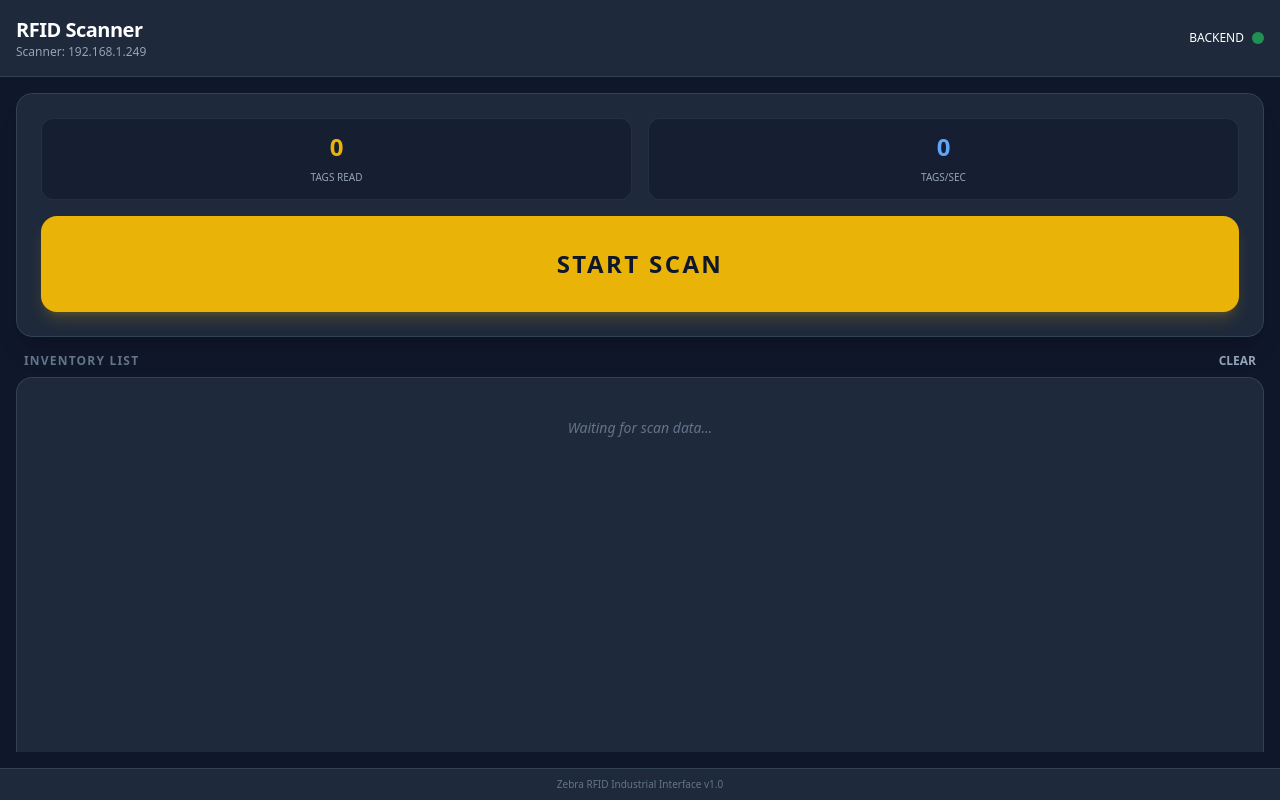
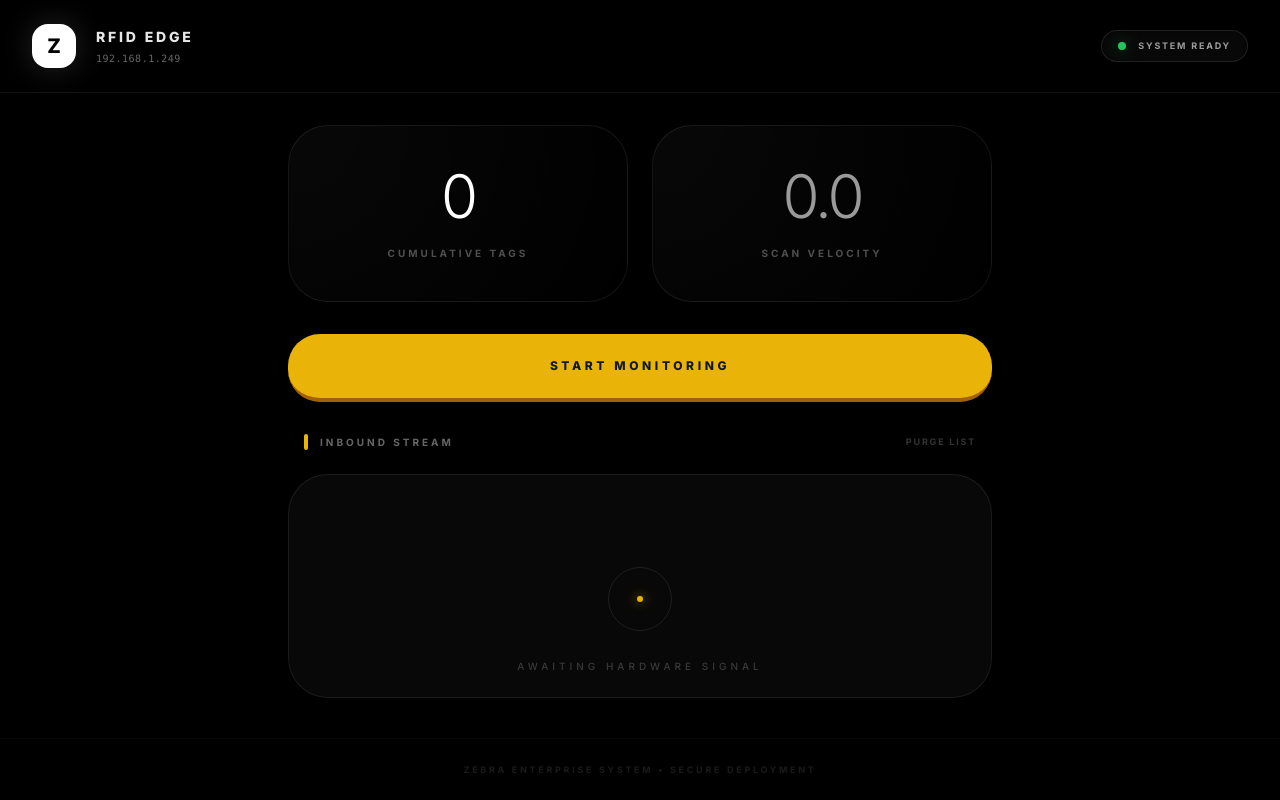
Before and after one commit to DISTinTheHouse/Scanner-Zebra-RFID, a Django app: page / in a window 1280 px wide. Run offline with Django 5.2, Linux system fonts and the light colour scheme; some libraries are stand-ins or nearby versions.

Commit message:
Redesign UI/UX: Implement professional minimalist dark mode inspired by Vercel and Apple
Co-authored-by: Junie <junie@jetbrains.com>

```diff
--- a/templates/rfid/landing.html
+++ b/templates/rfid/landing.html
@@ -3,75 +3,108 @@
 <head>
     <meta charset="UTF-8">
     <meta name="viewport" content="width=device-width, initial-scale=1.0, maximum-scale=1.0, user-scalable=no">
-    <title>Zebra RFID Scanner</title>
+    <title>Zebra RFID | Professional</title>
     <script src="https://cdn.tailwindcss.com"></script>
+    <link rel="preconnect" href="https://fonts.googleapis.com">
+    <link rel="preconnect" href="https://fonts.gstatic.com" crossorigin>
+    <link href="https://fonts.googleapis.com/css2?family=Inter:wght@300;400;500;600;700;800&family=JetBrains+Mono:wght@400;500&display=swap" rel="stylesheet">
     <style>
-        /* Prevents text selection which can be annoying on handhelds during rapid interaction */
         body {
+            font-family: 'Inter', sans-serif;
             -webkit-user-select: none;
-            -moz-user-select: none;
-            -ms-user-select: none;
             user-select: none;
             overscroll-behavior: none;
+            background-color: #000;
         }
+        .font-mono { font-family: 'JetBrains Mono', monospace; }
+        .glass {
+            background: rgba(255, 255, 255, 0.03);
+            backdrop-filter: blur(20px);
+            border: 1px solid rgba(255, 255, 255, 0.08);
+        }
+        .stat-card {
+            background: radial-gradient(circle at top left, rgba(255,255,255,0.03), transparent);
+        }
+        ::-webkit-scrollbar { width: 4px; }
+        ::-webkit-scrollbar-track { background: transparent; }
+        ::-webkit-scrollbar-thumb { background: rgba(255, 255, 255, 0.1); border-radius: 10px; }
+
+        @keyframes subtle-float {
+            0%, 100% { transform: translateY(0); }
+            50% { transform: translateY(-5px); }
+        }
+        .float { animation: subtle-float 4s ease-in-out infinite; }
     </style>
 </head>
-<body class="bg-slate-900 text-white font-sans flex flex-col h-screen overflow-hidden">
+<body class="text-white flex flex-col h-screen overflow-hidden selection:bg-yellow-500/30">
 
-    <!-- Header / Status Bar -->
-    <header class="bg-slate-800 p-4 border-b border-slate-700 flex justify-between items-center shrink-0">
-        <div>
-            <h1 class="text-xl font-bold tracking-tight">RFID Scanner</h1>
-            <p id="eb-status" class="text-xs text-slate-400">Scanner: 192.168.1.249</p>
+    <!-- Top Navigation -->
+    <header class="px-8 py-6 flex justify-between items-center border-b border-white/[0.08] bg-black/60 backdrop-blur-xl sticky top-0 z-50">
+        <div class="flex items-center gap-5">
+            <div class="w-11 h-11 bg-white text-black rounded-2xl flex items-center justify-center font-black text-xl shadow-[0_0_30px_rgba(255,255,255,0.15)]">
+                Z
+            </div>
+            <div>
+                <h1 class="text-sm font-extrabold tracking-[0.2em] uppercase text-white/90">RFID Edge</h1>
+                <p id="eb-status" class="text-[10px] text-white/40 font-mono mt-1 tracking-wider">192.168.1.249</p>
+            </div>
         </div>
-        <div id="rfid-status-indicator" class="flex items-center gap-2">
-            <span class="text-xs font-medium uppercase">Backend</span>
-            <div id="status-dot" class="w-3 h-3 rounded-full bg-green-500 animate-pulse"></div>
+        <div id="rfid-status-indicator" class="flex items-center gap-3 px-4 py-2 bg-white/[0.03] border border-white/[0.1] rounded-full shadow-inner">
+            <div id="status-dot" class="w-2 h-2 rounded-full bg-green-500 shadow-[0_0_15px_rgba(34,197,94,0.5)]"></div>
+            <span class="text-[9px] font-bold tracking-[0.2em] text-white/60 uppercase">System Ready</span>
         </div>
     </header>
 
-    <!-- Main Content / Controls -->
-    <main class="flex-1 overflow-y-auto p-4 flex flex-col gap-4">
+    <!-- Content Engine -->
+    <main class="flex-1 overflow-y-auto flex flex-col max-w-3xl mx-auto w-full">
 
-        <!-- Hero Action Section -->
-        <section class="bg-slate-800 rounded-2xl p-6 border border-slate-700 shadow-xl flex flex-col items-center justify-center text-center">
-            <div id="stats" class="mb-4 grid grid-cols-2 gap-4 w-full">
-                <div class="bg-slate-900/50 p-3 rounded-xl border border-slate-700/50">
-                    <span class="block text-2xl font-black text-yellow-500" id="tag-count">0</span>
-                    <span class="text-[10px] uppercase text-slate-400">Tags Read</span>
-                </div>
-                <div class="bg-slate-900/50 p-3 rounded-xl border border-slate-700/50">
-                    <span class="block text-2xl font-black text-blue-400" id="read-rate">0</span>
-                    <span class="text-[10px] uppercase text-slate-400">Tags/Sec</span>
-                </div>
+        <!-- Metrics Display -->
+        <section class="p-8 grid grid-cols-2 gap-6">
+            <div class="glass stat-card rounded-[2.5rem] p-10 flex flex-col items-center justify-center text-center transition-transform hover:scale-[1.02] duration-500">
+                <span class="text-6xl font-extralight tracking-tighter leading-none" id="tag-count">0</span>
+                <span class="text-[10px] font-bold uppercase tracking-[0.3em] text-white/30 mt-5">Cumulative Tags</span>
             </div>
+            <div class="glass stat-card rounded-[2.5rem] p-10 flex flex-col items-center justify-center text-center transition-transform hover:scale-[1.02] duration-500">
+                <span class="text-6xl font-extralight tracking-tighter leading-none text-white/60" id="read-rate">0.0</span>
+                <span class="text-[10px] font-bold uppercase tracking-[0.3em] text-white/30 mt-5">Scan Velocity</span>
+            </div>
+        </section>
 
-            <button id="scan-btn" class="w-full py-8 rounded-2xl bg-yellow-500 text-slate-900 text-2xl font-black uppercase tracking-widest active:scale-95 transition-transform shadow-lg shadow-yellow-500/20">
-                Start Scan
+        <!-- Command Center -->
+        <section class="px-8 pb-8">
+            <button id="scan-btn" class="w-full py-6 rounded-[2rem] bg-yellow-500 text-slate-900 text-xs font-black uppercase tracking-[0.3em] transition-all duration-300 hover:shadow-[0_0_60px_-15px_rgba(234,179,8,0.4)] active:scale-[0.97] border-b-4 border-yellow-700 active:border-b-0">
+                Start Monitoring
             </button>
         </section>
 
-        <!-- Results List -->
-        <section class="flex-1 flex flex-col min-h-0">
-            <div class="flex justify-between items-center mb-2 px-2">
-                <h2 class="text-xs font-bold uppercase text-slate-500 tracking-widest">Inventory List</h2>
-                <button id="clear-btn" class="text-xs font-bold text-slate-400 hover:text-white uppercase">Clear</button>
+        <!-- Data Stream -->
+        <section class="flex-1 flex flex-col min-h-0 px-8 pb-10">
+            <div class="flex justify-between items-center mb-6 px-4">
+                <div class="flex items-center gap-3">
+                    <div class="w-1 h-4 bg-yellow-500 rounded-full"></div>
+                    <h2 class="text-[10px] font-bold uppercase tracking-[0.3em] text-white/40">Inbound Stream</h2>
+                </div>
+                <button id="clear-btn" class="text-[9px] font-bold text-white/20 hover:text-white uppercase tracking-[0.2em] transition-all hover:tracking-[0.3em]">Purge List</button>
             </div>
 
-            <div id="results-container" class="flex-1 bg-slate-800 rounded-t-2xl border-t border-x border-slate-700 overflow-y-auto">
-                <ul id="tag-list" class="divide-y divide-slate-700">
-                    <!-- Sample Tag Item (Hidden by default or replaced) -->
-                    <li class="p-4 flex flex-col gap-1 italic text-slate-500 text-sm text-center py-10" id="empty-state">
-                        Waiting for scan data...
-                    </li>
-                </ul>
+            <div id="results-container" class="flex-1 glass rounded-[2.5rem] overflow-hidden flex flex-col shadow-2xl">
+                <div class="overflow-y-auto flex-1">
+                    <ul id="tag-list" class="divide-y divide-white/[0.04]">
+                        <li class="p-24 flex flex-col items-center justify-center text-center" id="empty-state">
+                            <div class="w-16 h-16 border border-white/10 rounded-full mb-6 flex items-center justify-center float">
+                                <div class="w-1.5 h-1.5 bg-yellow-500 rounded-full shadow-[0_0_12px_rgba(234,179,8,0.8)]"></div>
+                            </div>
+                            <span class="text-[10px] uppercase tracking-[0.4em] font-medium text-white/20">Awaiting Hardware Signal</span>
+                        </li>
+                    </ul>
+                </div>
             </div>
         </section>
     </main>
 
-    <!-- Footer Information -->
-    <footer class="bg-slate-800 p-2 text-center border-t border-slate-700 shrink-0">
-        <p class="text-[10px] text-slate-500">Zebra RFID Industrial Interface v1.0</p>
+    <!-- Global Footer -->
+    <footer class="px-8 py-6 text-center border-t border-white/[0.03] bg-black/40 backdrop-blur-md">
+        <p class="text-[9px] font-bold tracking-[0.3em] uppercase text-white/10">Zebra Enterprise System &bull; Secure Deployment</p>
     </footer>
 
     <!-- Zebra Enterprise Browser JS Scaffolding -->
@@ -143,8 +176,11 @@
                     tags.clear();
                     tagCountEl.textContent = '0';
                     tagList.innerHTML = `
-                        <li class="p-4 flex flex-col gap-1 italic text-slate-500 text-sm text-center py-10" id="empty-state">
-                            Waiting for scan data...
+                        <li class="p-24 flex flex-col items-center justify-center text-center" id="empty-state">
+                            <div class="w-16 h-16 border border-white/10 rounded-full mb-6 flex items-center justify-center float">
+                                <div class="w-1.5 h-1.5 bg-yellow-500 rounded-full shadow-[0_0_12px_rgba(234,179,8,0.8)]"></div>
+                            </div>
+                            <span class="text-[10px] uppercase tracking-[0.4em] font-medium text-white/20">Awaiting Hardware Signal</span>
                         </li>
                     `;
                 } catch (e) {
@@ -164,17 +200,20 @@
                 }
 
                 const li = document.createElement('li');
-                li.className = 'p-4 border-b border-slate-700 flex justify-between items-center animate-in fade-in slide-in-from-right-4 duration-300';
+                li.className = 'p-6 flex justify-between items-center transition-all duration-700 animate-in fade-in slide-in-from-bottom-4';
                 li.innerHTML = `
-                    <div class="flex flex-col">
-                        <span class="text-xs text-slate-500 font-mono">EPC</span>
-                        <span class="font-mono text-sm font-bold text-yellow-500">${epc}</span>
+                    <div class="flex flex-col gap-1.5">
+                        <span class="text-[9px] font-bold text-white/30 uppercase tracking-[0.2em]">Tag ID</span>
+                        <span class="font-mono text-sm font-bold text-yellow-500 tracking-tight">${epc}</span>
                         <div class="flex gap-2 mt-1">
-                            <span class="text-[8px] uppercase px-1 bg-slate-700 rounded text-slate-300">Ant: ${antenna || 1}</span>
-                            <span class="text-[8px] uppercase px-1 bg-slate-700 rounded text-slate-300">RSSI: ${rssi || 'N/A'}</span>
+                            <span class="text-[8px] font-bold uppercase px-2 py-0.5 bg-white/5 rounded-full text-white/40 border border-white/10 tracking-widest">Ant: ${antenna || 1}</span>
+                            <span class="text-[8px] font-bold uppercase px-2 py-0.5 bg-white/5 rounded-full text-white/40 border border-white/10 tracking-widest">RSSI: ${rssi || 'N/A'}</span>
                         </div>
                     </div>
-                    <span class="text-[10px] bg-green-500/20 text-green-400 px-2 py-1 rounded border border-green-500/30 font-bold">DETECTED</span>
+                    <div class="flex flex-col items-end gap-2">
+                        <span class="text-[8px] bg-green-500/10 text-green-500 px-3 py-1 rounded-full border border-green-500/20 font-black tracking-[0.2em] uppercase shadow-[0_0_15px_rgba(34,197,94,0.1)]">Captured</span>
+                        <span class="text-[8px] text-white/20 font-mono tracking-tighter">${new Date().toLocaleTimeString()}</span>
+                    </div>
                 `;
                 tagList.prepend(li);
             }
```
